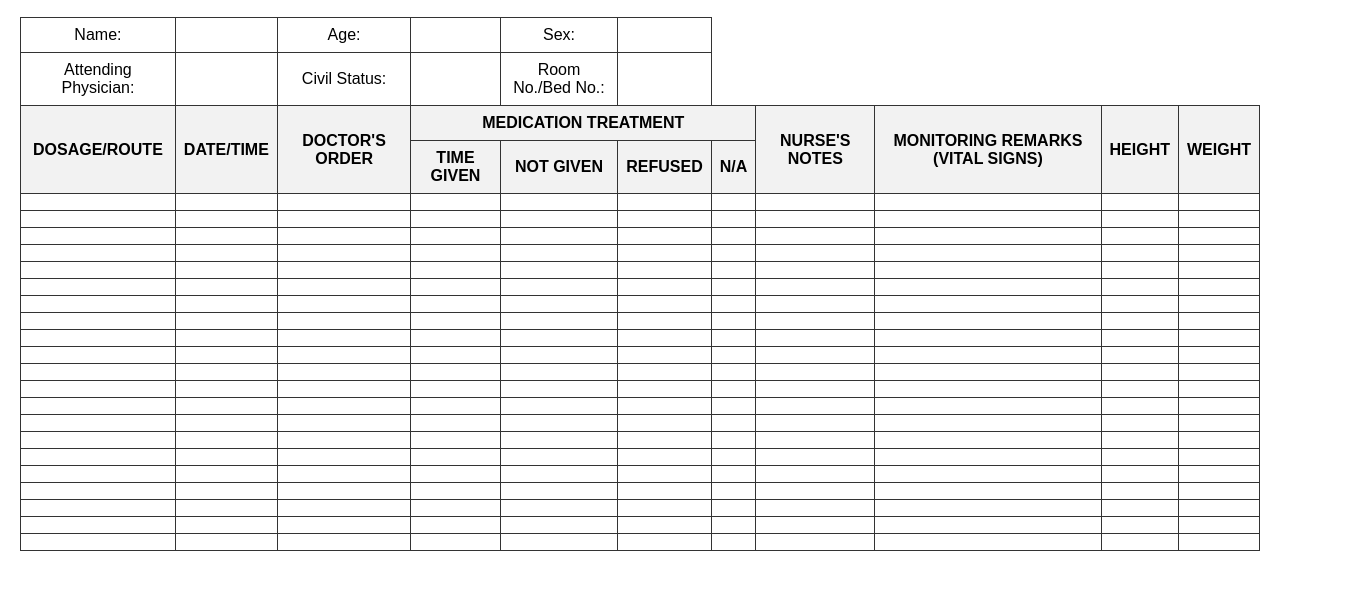
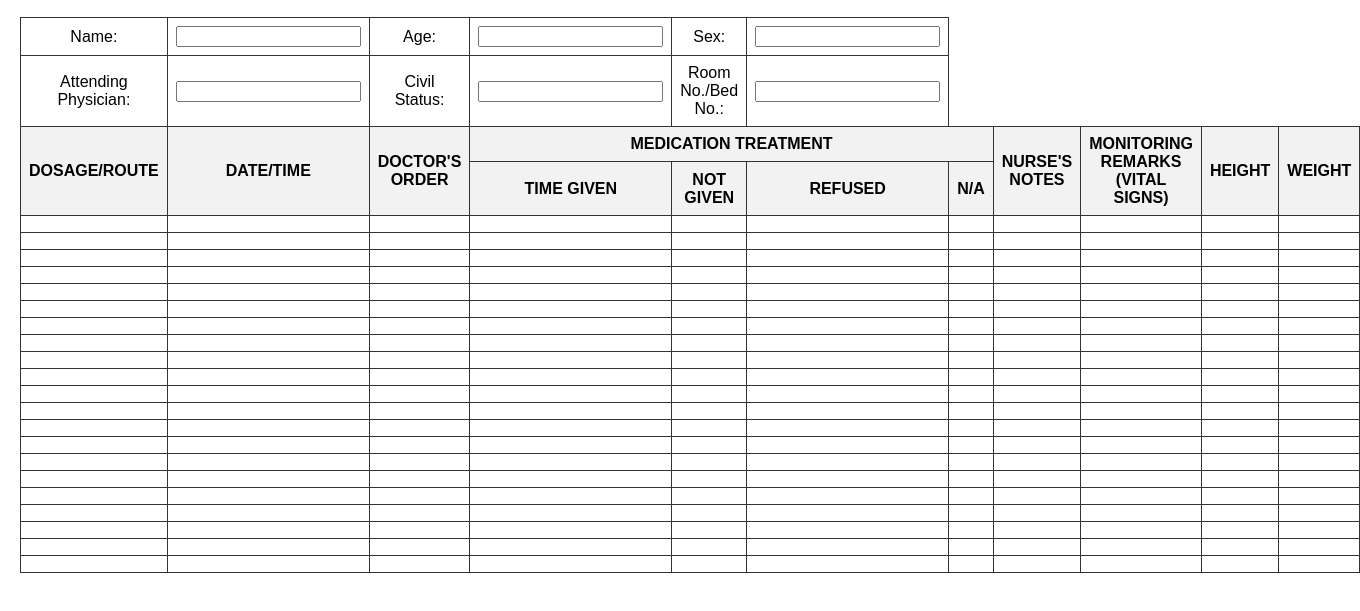
Before and after one commit to willsoon-byte/mywebshit, a plain HTML site: page index.html in a window 1280 px wide. Shown: the part 51-662 px from the top of the page, 1360 px wide, since content can reach past the window. Drawn offline with Linux system fonts and the light colour scheme.

Commit message:
Update index.html

```diff
--- a/index.html
+++ b/index.html
@@ -36,14 +36,32 @@
 
   <table>
     <tr>
- <td>Name:</td><td></td>
-      <td>Age:</td><td></td>
-      <td>Sex:</td><td></td>
+ <td>Name:</td><td> <form action="/submit" method="POST">
+  <input type="text" id="name" name="name" required>
+</form>
+ </td>
+      <td>Age:</td><td> <form action="/submit" method="POST">
+  <input type="text" id="name" name="name" required>
+</form>
+ </td>
+      <td>Sex:</td><td> <form action="/submit" method="POST">
+  <input type="text" id="name" name="name" required>
+</form>
+ </td>
     </tr>
     <tr>
-      <td>Attending Physician:</td><td></td>
-      <td>Civil Status:</td><td></td>
-      <td>Room No./Bed No.:</td><td></td>
+      <td>Attending Physician:</td><td> <form action="/submit" method="POST">
+  <input type="text" id="name" name="name" required>
+</form>
+ </td>
+      <td>Civil Status:</td><td> <form action="/submit" method="POST">
+  <input type="text" id="name" name="name" required>
+</form>
+ </td>
+      <td>Room No./Bed No.:</td><td> <form action="/submit" method="POST">
+  <input type="text" id="name" name="name" required>
+</form>
+ </td>
     </tr>
       <th rowspan="2">DOSAGE/ROUTE</th>
       <th rowspan="2">DATE/TIME</th>
```
